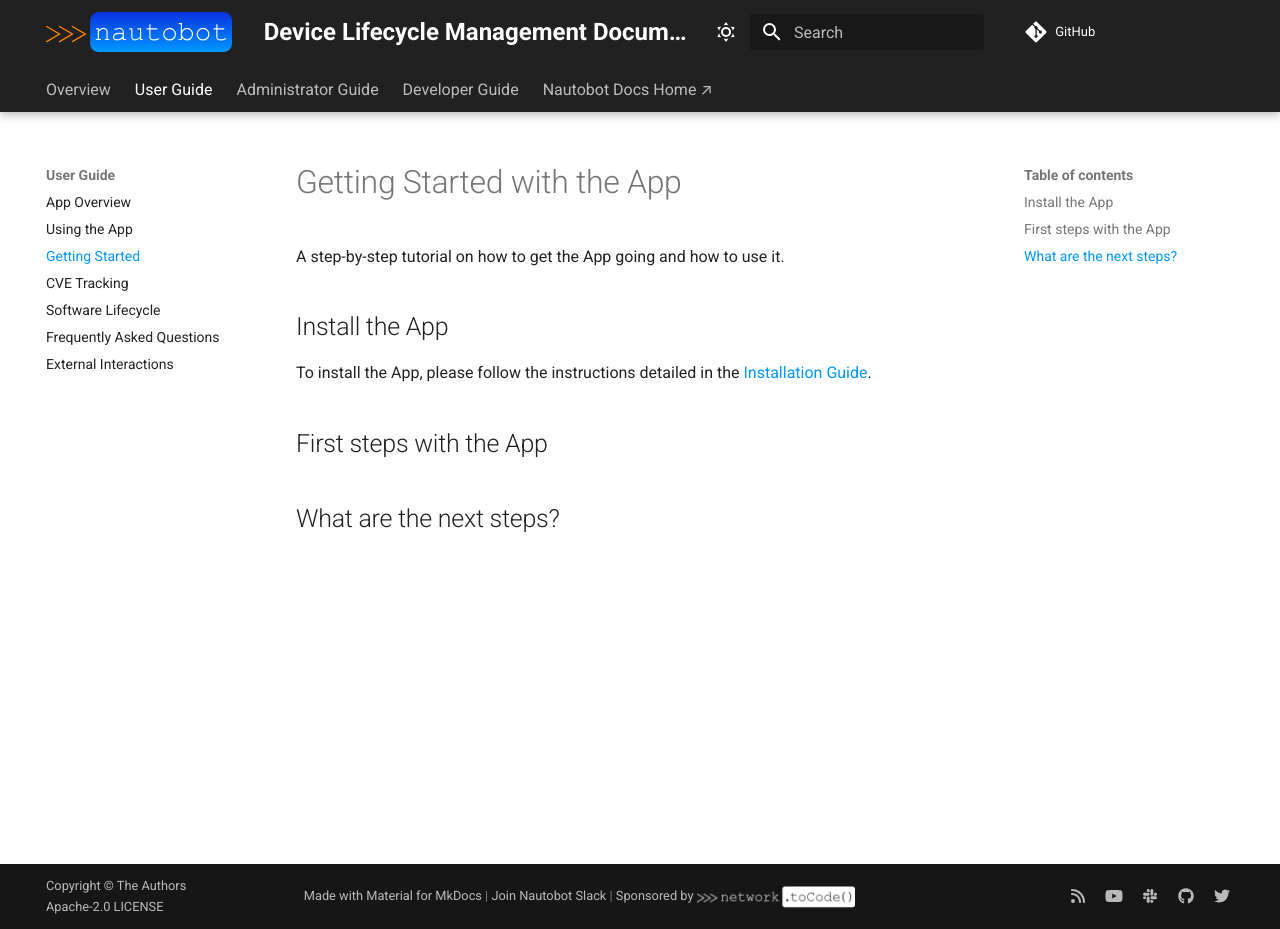
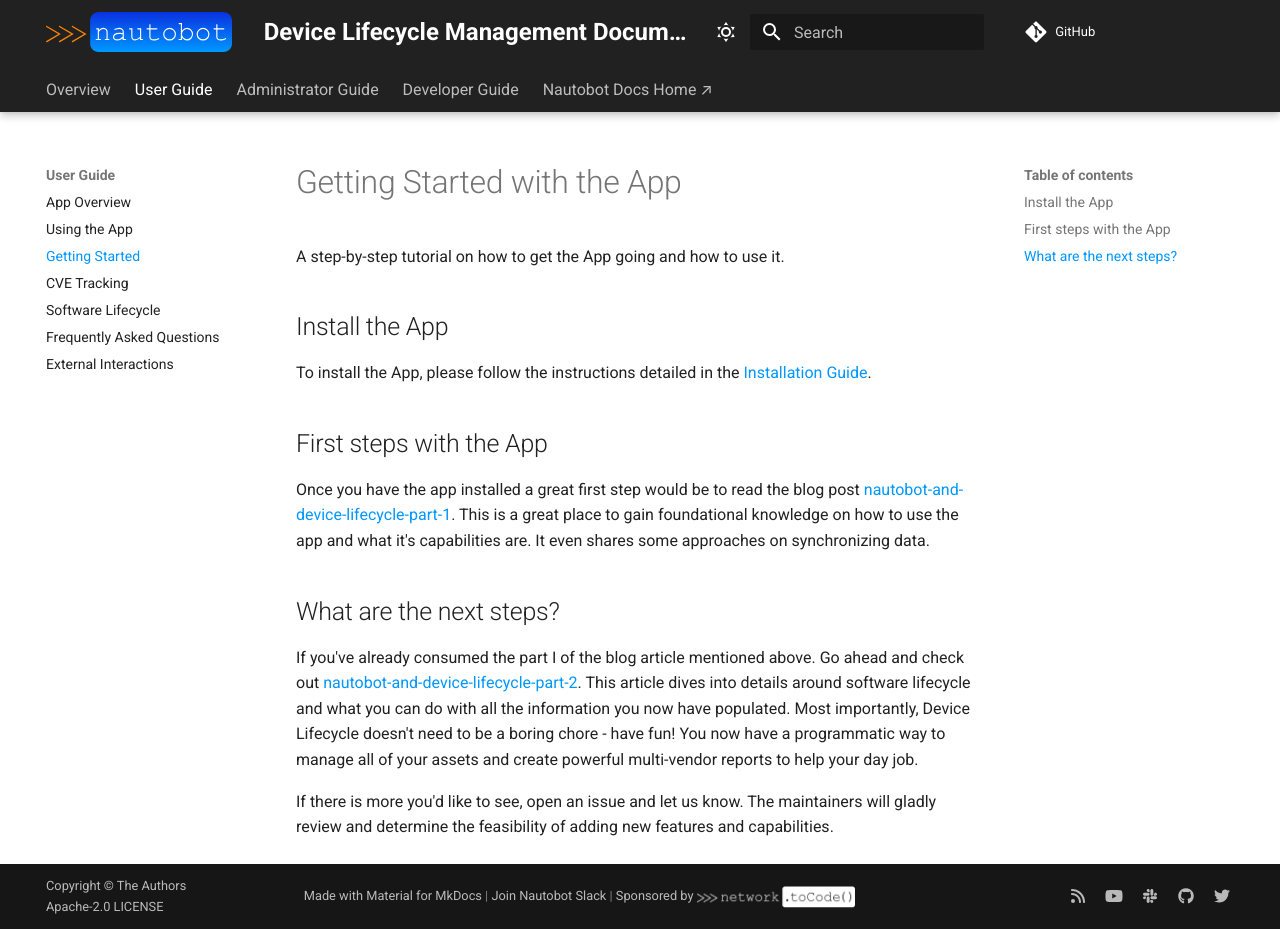
Before and after one commit to nautobot/nautobot-app-device-lifecycle-mgmt, an MkDocs documentation site: the page built from docs/user/app_getting_started.md, in a window 1280 px wide and 929 px high. Built offline with MkDocs 1.6.1 and Material for MkDocs 9.7.7, drawn with Linux system fonts in a browser that asks for light colours; comment, search, counter and statistics services are not loaded.

Commit message:
update getting started

```diff
--- a/docs/user/app_getting_started.md
+++ b/docs/user/app_getting_started.md
@@ -8,4 +8,9 @@ To install the App, please follow the instructions detailed in the [Installation
 
 ## First steps with the App
 
+Once you have the app installed a great first step would be to read the blog post [nautobot-and-device-lifecycle-part-1](https://blog.networktocode.com/post/nautobot-and-device-lifecycle-part-1/).  This is a great place to gain foundational knowledge on how to use the app and what it's capabilities are.  It even shares some approaches on synchronizing data.
 ## What are the next steps?
+
+If you've already consumed the part I of the blog article mentioned above.  Go ahead and check out [nautobot-and-device-lifecycle-part-2](https://blog.networktocode.com/post/nautobot-and-device-lifecycle-part-2/).  This article dives into details around software lifecycle and what you can do with all the information you now have populated.  Most importantly, Device Lifecycle doesn't need to be a boring chore - have fun!  You now have a programmatic way to manage all of your assets and create powerful multi-vendor reports to help your day job.
+
+If there is more you'd like to see, open an issue and let us know.  The maintainers will gladly review and determine the feasibility of adding new features and capabilities.
```
